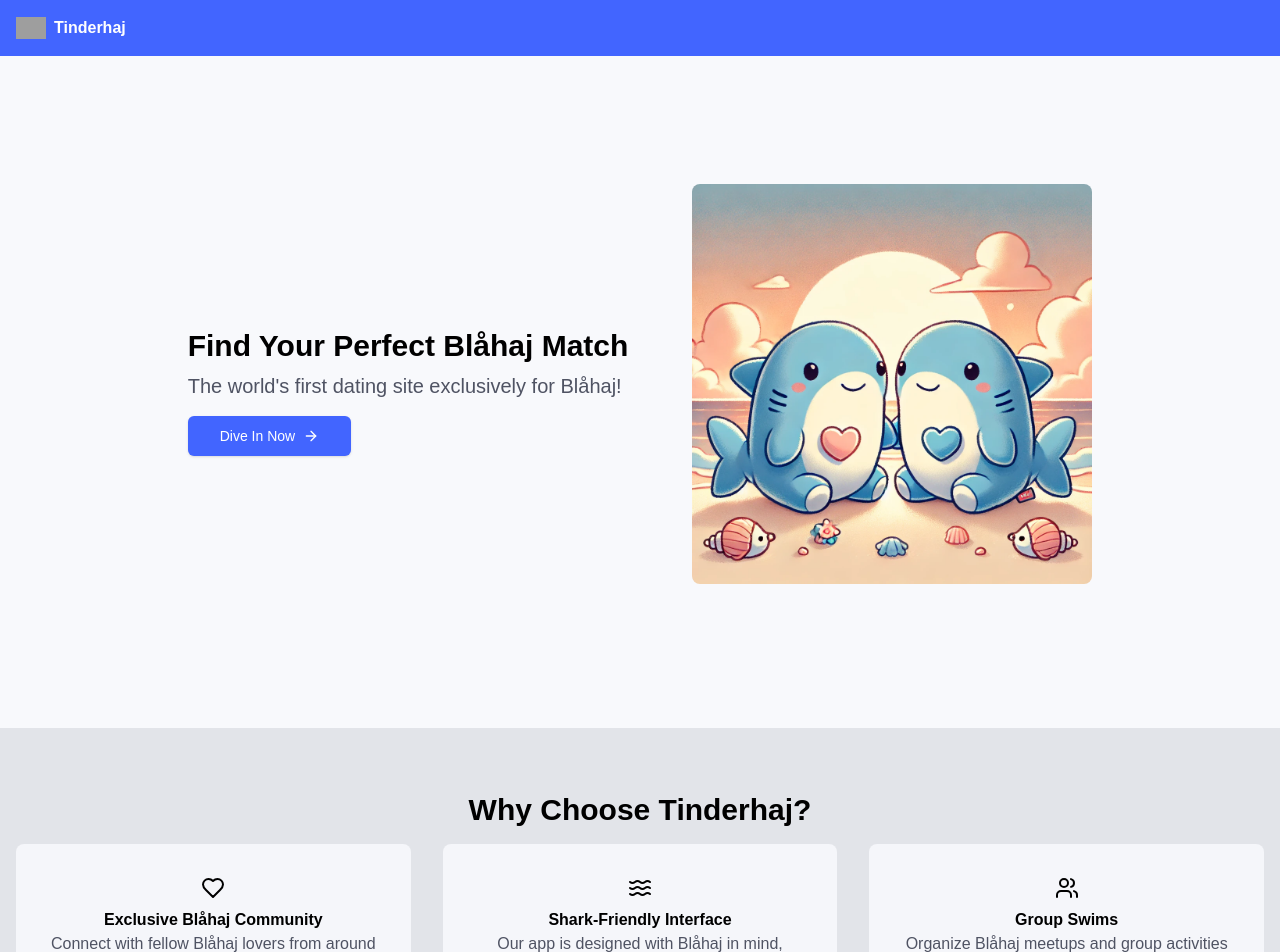
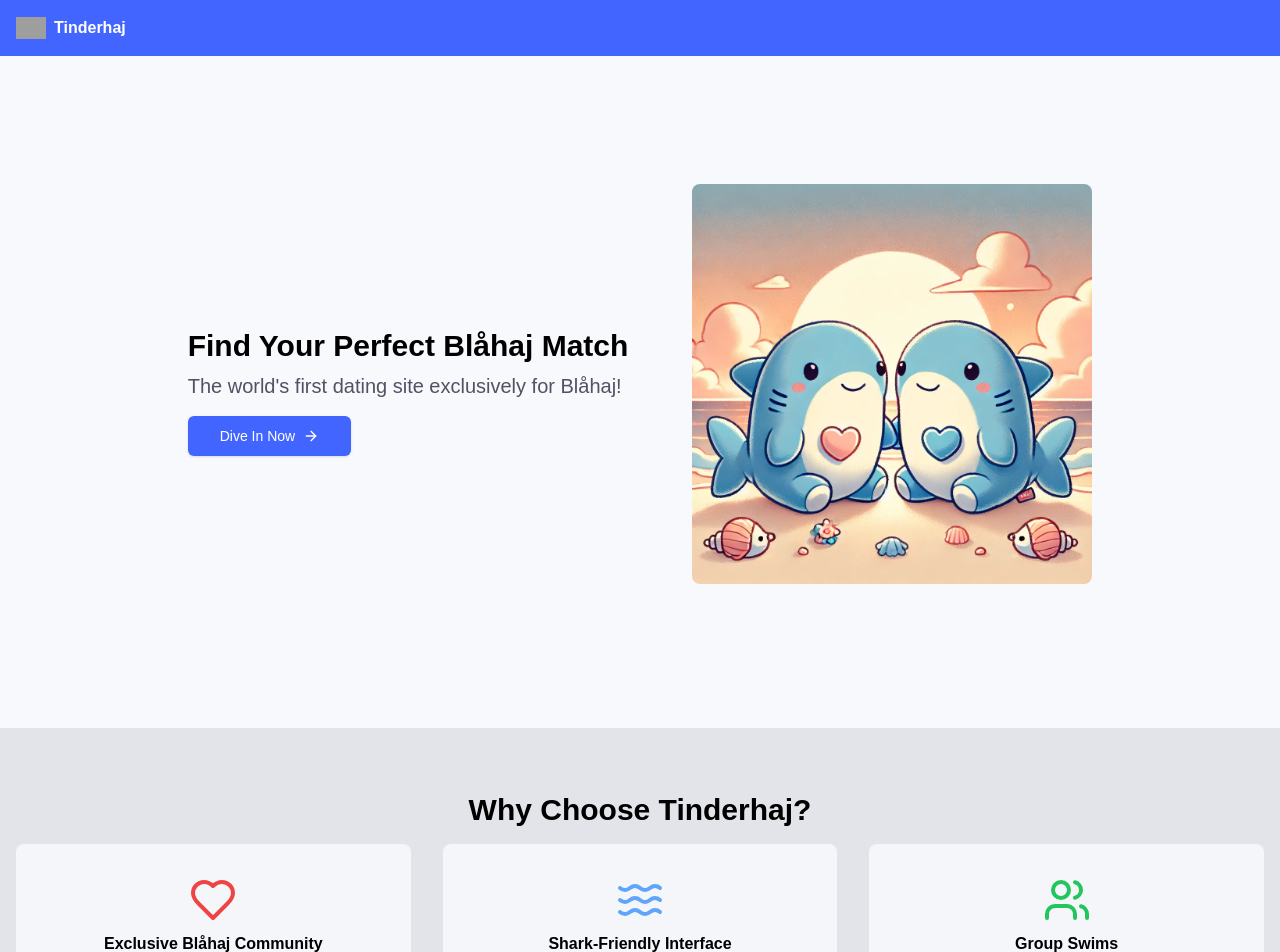
Before and after one commit to CuteNikki/Tinderhaj, a Next.js app: page / in a window 1280 px wide. Shown: the top 952 px of the page. Built offline with nearby package versions, Linux system fonts and the light colour scheme; grey boxes are pictures that could not be loaded.

Commit message:
Simplify Tailwind CSS content paths by consolidating to a single glob pattern

```diff
--- a/tailwind.config.ts
+++ b/tailwind.config.ts
@@ -2,7 +2,7 @@
 
 export default {
   darkMode: ['class'],
-  content: ['./src/pages/**/*.{js,ts,jsx,tsx,mdx}', './src/components/**/*.{js,ts,jsx,tsx,mdx}', './src/app/**/*.{js,ts,jsx,tsx,mdx}'],
+  content: ['./src/**/*.{js,ts,jsx,tsx,mdx}'],
   theme: {
     extend: {
       colors: {
```
